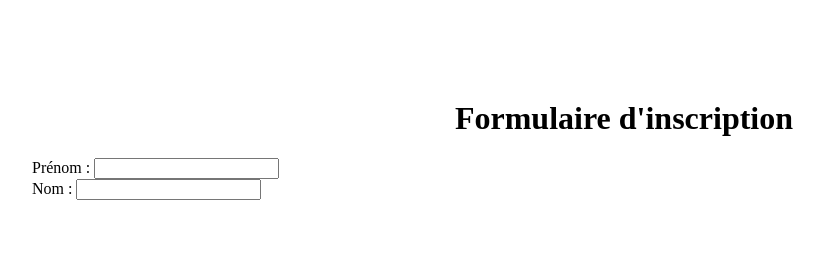
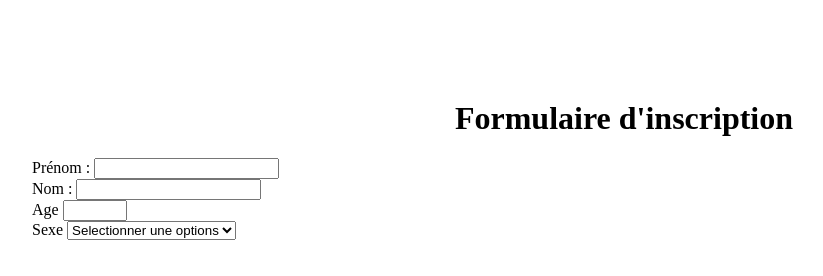
Before and after one commit to Loicwr/formulaire, a plain HTML site: page index.html in a window 1280 px wide. Shown: the whole page, without its empty margins (16-839 px from the left). Drawn offline with Linux system fonts and the light colour scheme.

Commit message:
feat(fr) sexe et age

```diff
--- a/index.html
+++ b/index.html
@@ -27,6 +27,19 @@
                     <label for="nom">Nom :</label>
                     <input type="text" id="nom" name="nom">
                 </li>
+                <li>
+                    <label for="age">Age</label>
+                    <input type="number" id="age" name="age" min="1" max="120" required>
+                </li>
+                <li>
+                    <label for="sexe">Sexe</label>
+                    <select id="sexe" name="sexe">
+                        <option value="" disabled selected>Selectionner une options</option>
+                        <option value="Homme">Homme</option>
+                        <option value="Femme">Femme</option>
+                        <option value="Autre">Autre</option>
+                    </select>
+                </li>
 
             </ul>
 
```
